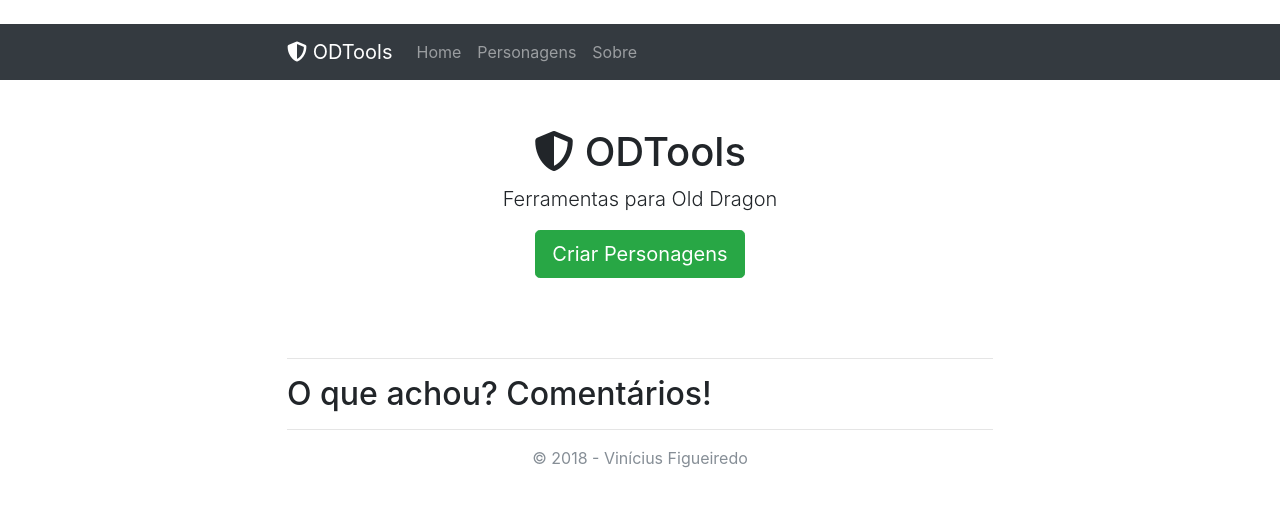
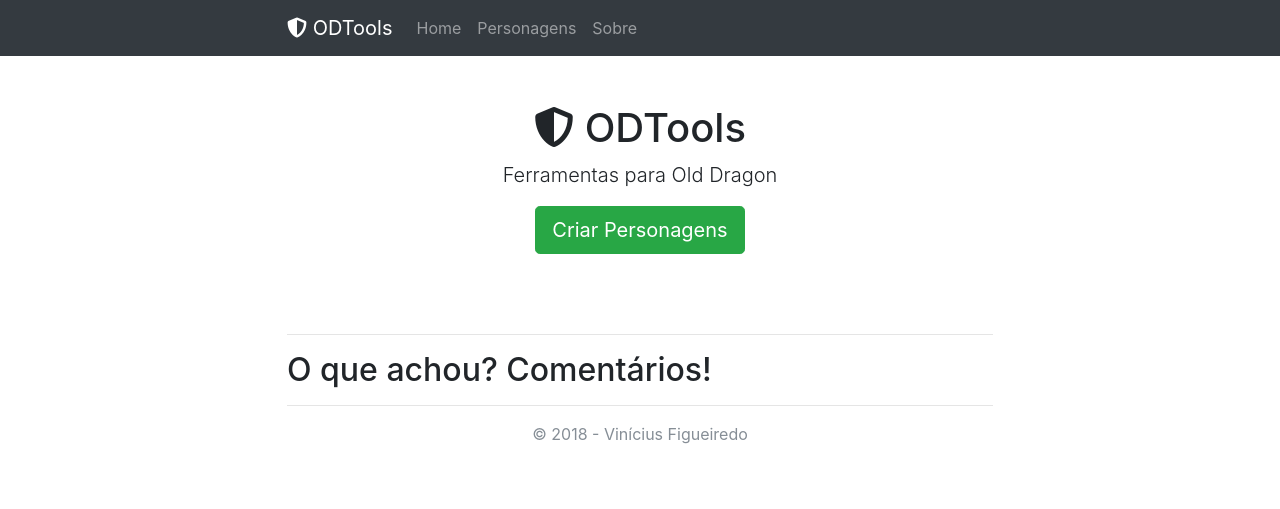
Before and after one commit to viniciusfs/odtools, a Flask app: page / in a window 1280 px wide. Shown: the top 509 px of the page. Run offline with Flask 2, Linux system fonts and the light colour scheme; parts of the project's set-up code (start-up, migrations or seed data) failed here and were passed over; some libraries are stand-ins or nearby versions.

Commit message:
Adiciona .gitignore e corrige CSS

```diff
--- a/odtools/static/app.css
+++ b/odtools/static/app.css
@@ -5,11 +5,6 @@
   }
 }
 
-body {
-  padding-top: 1.5rem;
-  padding-bottom: 1.5rem;
-}
-
 .starter-template {
   padding: 3rem 1.5rem;
   text-align: center;
```
Also changed, not shown: 1 other file.
